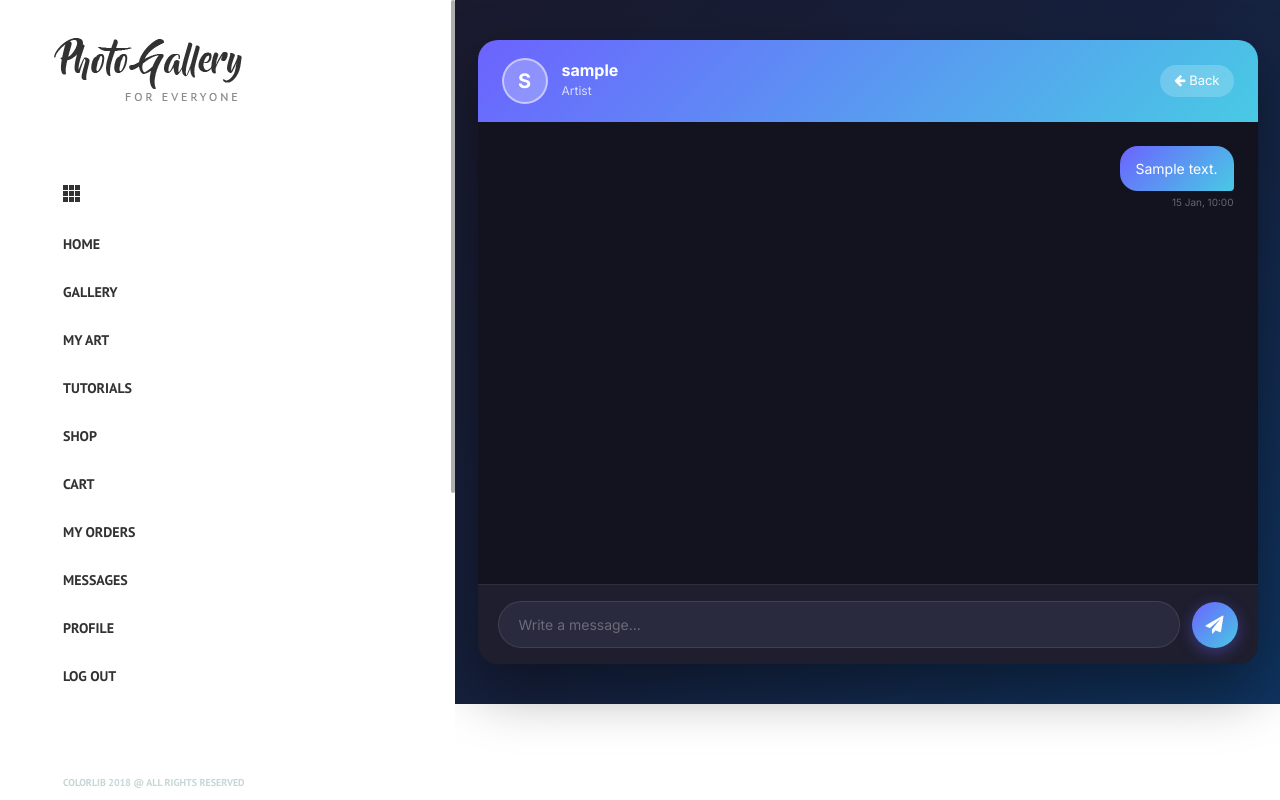
After one commit to VishnuSuresh0204/Art-Learning, a Django app: page /chat/1/ in a window 1280 px wide. The commit adds this page. Run offline with Django 5.2, Linux system fonts and the light colour scheme; a user stored in the database is signed in; tables that the repository leaves empty hold one stand-in row (values such as "Sample post"); some libraries are stand-ins or nearby versions.

Commit message:
feat: Add user-to-user chat system and drawing management
- Add Chat model with sender, receiver, message, date, status fields
- Add migration 0009_chat for the new Chat model
- Implement chat_view, send_message, my_chats views in views.py
- Implement edit_drawing view for owners to update their artwork
- Register URL routes for chat/<receiver_id>/, send_message/, my_chats/, edit_drawing/
- Add chat.html: premium dark-themed chat interface with gradient bubbles
- Add my_chats.html: clean light-themed conversation list with avatars
- Add edit_drawing.html: form to update drawing title, description, image
- Update drawing_detail.html: owner sees Edit/Delete buttons, visitors see Chat with Artist
- Update USER/commen.html: add Messages link to navigation menu

```diff
--- a/art/art/urls.py
+++ b/art/art/urls.py
@@ -33,6 +33,7 @@ urlpatterns = [
     path('all_drawings/', views.all_drawings),        # Gallery
     path('delete_drawing/', views.delete_drawing),
     path('drawing_detail', views.drawing_detail),
+    path('edit_drawing/', views.edit_drawing, name='edit_drawing'),
     path('edit_feedback', views.edit_feedback),
 
     # --- USER SHOP & VIDEOS ---
@@ -82,6 +83,11 @@ urlpatterns = [
     path("delete_product_feedback_user/", views.delete_product_feedback_user),
     path("delete_drawing_feedback_user/", views.delete_drawing_feedback_user),
 
+    # --- CHAT ---
+    path('chat/<int:receiver_id>/', views.chat_view, name='chat_view'),
+    path('send_message/', views.send_message, name='send_message'),
+    path('my_chats/', views.my_chats, name='my_chats'),
+
 ]
 
 if settings.DEBUG:
--- a/art/myapp/views.py
+++ b/art/myapp/views.py
@@ -806,6 +806,116 @@ def unblock_shop(request):
     return redirect("/view_shops")
 
 
+# ==============================================================================
+#                               CHAT SYSTEM VIEWS
+# ==============================================================================
+
+def chat_view(request, receiver_id):
+    """View conversation between current user and another user."""
+    if not request.user.is_authenticated:
+        return redirect("/login")
+
+    receiver_login = get_object_or_404(Login, id=receiver_id)
+
+    # Identify sender and receiver profiles for display names if needed
+    # (Using Login model for simplicity in chat storage, but might want User info)
+
+    messages_list = Chat.objects.filter(
+        (models.Q(sender=request.user) & models.Q(receiver=receiver_login)) |
+        (models.Q(sender=receiver_login) & models.Q(receiver=request.user))
+    ).order_by('date')
+
+    # Mark received messages as read
+    Chat.objects.filter(sender=receiver_login, receiver=request.user, status='unread').update(status='read')
+
+    return render(request, "USER/chat.html", {
+        "messages_list": messages_list,
+        "receiver_login": receiver_login,
+        "current_user": request.user
+    })
+
+
+def send_message(request):
+    """AJAX or Form POST to send a chat message."""
+    if request.method == "POST":
+        if not request.user.is_authenticated:
+            return redirect("/login")
+
+        receiver_id = request.POST.get("receiver_id")
+        content = request.POST.get("message")
+
+        receiver_login = get_object_or_404(Login, id=receiver_id)
+
+        if content:
+            Chat.objects.create(
+                sender=request.user,
+                receiver=receiver_login,
+                message=content
+            )
+
+        return redirect(f"/chat/{receiver_id}/")
+
+    return redirect("/user_home")
+
+
+def my_chats(request):
+    """List all active conversations for the current user."""
+    if not request.user.is_authenticated:
+        return redirect("/login")
+
+    # Find unique logins the user has chatted with
+    sent_to = Chat.objects.filter(sender=request.user).values_list('receiver', flat=True)
+    received_from = Chat.objects.filter(receiver=request.user).values_list('sender', flat=True)
+
+    interacted_ids = set(list(sent_to) + list(received_from))
+    interacted_logins = Login.objects.filter(id__in=interacted_ids).exclude(id=request.user.id)
+
+    # Attach the last message and unread count for each contact
+    contacts = []
+    for contact in interacted_logins:
+        last_msg = Chat.objects.filter(
+            (models.Q(sender=request.user) & models.Q(receiver=contact)) |
+            (models.Q(sender=contact) & models.Q(receiver=request.user))
+        ).order_by('-date').first()
+
+        unread_count = Chat.objects.filter(sender=contact, receiver=request.user, status='unread').count()
+
+        contacts.append({
+            "login": contact,
+            "last_message": last_msg,
+            "unread_count": unread_count
+        })
+
+    return render(request, "USER/my_chats.html", {"contacts": contacts})
+
+
+def edit_drawing(request):
+    """Edit a drawing uploaded by the current user."""
+    if 'uid' not in request.session:
+        return redirect("/login")
+
+    drawing_id = request.GET.get("id")
+    drawing = get_object_or_404(Drawing, id=drawing_id)
+
+    # Security check: Ensure owner is editing
+    if drawing.user.loginid.id != request.session['uid']:
+        messages.error(request, "You cannot edit this drawing.")
+        return redirect("/view_drawings")
+
+    if request.method == "POST":
+        drawing.title = request.POST.get("title")
+        drawing.description = request.POST.get("description")
+
+        if request.FILES.get("image"):
+            drawing.image = request.FILES.get("image")
+
+        drawing.save()
+        messages.success(request, "Drawing updated successfully!")
+        return redirect(f"/drawing_detail?id={drawing.id}")
+
+    return render(request, "USER/edit_drawing.html", {"drawing": drawing})
+
+
 def admin_add_video(request):
     """Admin add tutorial video"""
     if request.method == "POST":
--- /dev/null
+++ b/art/templates/USER/chat.html
@@ -0,0 +1,287 @@
+{% extends "USER/commen.html" %}
+{% block content %}
+
+<style>
+    @import url('https://fonts.googleapis.com/css2?family=Inter:wght@400;500;600;700&display=swap');
+
+    .chat-page-wrapper {
+        min-height: 85vh;
+        display: flex;
+        align-items: center;
+        justify-content: center;
+        padding: 40px 15px;
+        background: linear-gradient(135deg, #1a1a2e 0%, #16213e 50%, #0f3460 100%);
+    }
+
+    .chat-card {
+        width: 100%;
+        max-width: 780px;
+        border-radius: 20px;
+        overflow: hidden;
+        box-shadow: 0 25px 60px rgba(0, 0, 0, 0.4);
+        display: flex;
+        flex-direction: column;
+        height: 78vh;
+        background: #1e1e2e;
+        font-family: 'Inter', sans-serif;
+    }
+
+    /* Header */
+    .chat-header {
+        background: linear-gradient(135deg, #6c63ff, #48cae4);
+        padding: 18px 24px;
+        display: flex;
+        align-items: center;
+        gap: 14px;
+        flex-shrink: 0;
+    }
+
+    .chat-avatar {
+        width: 46px;
+        height: 46px;
+        border-radius: 50%;
+        background: rgba(255, 255, 255, 0.25);
+        display: flex;
+        align-items: center;
+        justify-content: center;
+        font-size: 20px;
+        font-weight: 700;
+        color: #fff;
+        text-transform: uppercase;
+        border: 2px solid rgba(255, 255, 255, 0.5);
+    }
+
+    .chat-header-info h4 {
+        margin: 0;
+        font-size: 16px;
+        font-weight: 700;
+        color: #fff;
+    }
+
+    .chat-header-info p {
+        margin: 0;
+        font-size: 12px;
+        color: rgba(255, 255, 255, 0.75);
+    }
+
+    .chat-header-back {
+        margin-left: auto;
+        color: #fff;
+        text-decoration: none;
+        font-size: 13px;
+        background: rgba(255, 255, 255, 0.2);
+        padding: 6px 14px;
+        border-radius: 20px;
+        transition: background 0.2s;
+    }
+
+    .chat-header-back:hover {
+        background: rgba(255, 255, 255, 0.35);
+        color: #fff;
+        text-decoration: none;
+    }
+
+    /* Messages Area */
+    .chat-messages {
+        flex: 1;
+        overflow-y: auto;
+        padding: 24px;
+        display: flex;
+        flex-direction: column;
+        gap: 12px;
+        background: #13131f;
+    }
+
+    .chat-messages::-webkit-scrollbar {
+        width: 6px;
+    }
+
+    .chat-messages::-webkit-scrollbar-track {
+        background: transparent;
+    }
+
+    .chat-messages::-webkit-scrollbar-thumb {
+        background: rgba(255, 255, 255, 0.1);
+        border-radius: 10px;
+    }
+
+    /* Message Groups */
+    .msg-group {
+        display: flex;
+        flex-direction: column;
+    }
+
+    .msg-group.sent {
+        align-items: flex-end;
+    }
+
+    .msg-group.received {
+        align-items: flex-start;
+    }
+
+    .msg-bubble {
+        max-width: 68%;
+        padding: 12px 16px;
+        border-radius: 18px;
+        font-size: 14px;
+        line-height: 1.5;
+        word-wrap: break-word;
+        position: relative;
+    }
+
+    .msg-group.sent .msg-bubble {
+        background: linear-gradient(135deg, #6c63ff, #48cae4);
+        color: #fff;
+        border-bottom-right-radius: 4px;
+    }
+
+    .msg-group.received .msg-bubble {
+        background: #2a2a3e;
+        color: #e0e0f0;
+        border-bottom-left-radius: 4px;
+    }
+
+    .msg-time {
+        font-size: 10px;
+        margin-top: 4px;
+        color: rgba(255, 255, 255, 0.35);
+    }
+
+    .msg-group.sent .msg-time {
+        text-align: right;
+    }
+
+    .msg-group.received .msg-time {
+        text-align: left;
+    }
+
+    /* Empty State */
+    .chat-empty {
+        flex: 1;
+        display: flex;
+        flex-direction: column;
+        align-items: center;
+        justify-content: center;
+        color: rgba(255, 255, 255, 0.25);
+        gap: 12px;
+    }
+
+    .chat-empty i {
+        font-size: 48px;
+    }
+
+    .chat-empty p {
+        font-size: 14px;
+    }
+
+    /* Input Area */
+    .chat-input-bar {
+        padding: 16px 20px;
+        background: #1e1e2e;
+        border-top: 1px solid rgba(255, 255, 255, 0.07);
+        display: flex;
+        align-items: center;
+        gap: 12px;
+        flex-shrink: 0;
+    }
+
+    .chat-input {
+        flex: 1;
+        background: #2a2a3e;
+        border: 1px solid rgba(255, 255, 255, 0.1);
+        border-radius: 25px;
+        padding: 12px 20px;
+        color: #fff;
+        font-size: 14px;
+        font-family: 'Inter', sans-serif;
+        outline: none;
+        transition: border-color 0.2s;
+    }
+
+    .chat-input::placeholder {
+        color: rgba(255, 255, 255, 0.3);
+    }
+
+    .chat-input:focus {
+        border-color: #6c63ff;
+    }
+
+    .send-btn {
+        width: 46px;
+        height: 46px;
+        border-radius: 50%;
+        background: linear-gradient(135deg, #6c63ff, #48cae4);
+        border: none;
+        color: #fff;
+        font-size: 18px;
+        display: flex;
+        align-items: center;
+        justify-content: center;
+        cursor: pointer;
+        flex-shrink: 0;
+        transition: transform 0.15s, box-shadow 0.2s;
+        box-shadow: 0 4px 15px rgba(108, 99, 255, 0.4);
+    }
+
+    .send-btn:hover {
+        transform: scale(1.08);
+        box-shadow: 0 6px 20px rgba(108, 99, 255, 0.6);
+    }
+</style>
+
+<div class="chat-page-wrapper">
+    <div class="chat-card">
+
+        <!-- Header -->
+        <div class="chat-header">
+            <div class="chat-avatar">{{ receiver_login.username|first }}</div>
+            <div class="chat-header-info">
+                <h4>{{ receiver_login.username }}</h4>
+                <p>Artist</p>
+            </div>
+            <a href="/my_chats/" class="chat-header-back">
+                <i class="fa fa-arrow-left"></i> Back
+            </a>
+        </div>
+
+        <!-- Messages -->
+        <div class="chat-messages" id="chat-box">
+            {% for chat in messages_list %}
+            <div class="msg-group {% if chat.sender == current_user %}sent{% else %}received{% endif %}">
+                <div class="msg-bubble">{{ chat.message }}</div>
+                <span class="msg-time">{{ chat.date|date:"d M, H:i" }}</span>
+            </div>
+            {% empty %}
+            <div class="chat-empty">
+                <i class="fa fa-comments"></i>
+                <p>No messages yet — say something!</p>
+            </div>
+            {% endfor %}
+        </div>
+
+        <!-- Input Bar -->
+        <form action="/send_message/" method="POST" class="chat-input-bar" id="chat-form">
+            {% csrf_token %}
+            <input type="hidden" name="receiver_id" value="{{ receiver_login.id }}">
+            <input type="text" name="message" class="chat-input" placeholder="Write a message…" required
+                autocomplete="off" id="msg-input">
+            <button type="submit" class="send-btn" title="Send">
+                <i class="fa fa-paper-plane"></i>
+            </button>
+        </form>
+
+    </div>
+</div>
+
+<script>
+    // Scroll to bottom on load
+    var chatBox = document.getElementById("chat-box");
+    chatBox.scrollTop = chatBox.scrollHeight;
+
+    // Smooth send - focus input after send
+    document.getElementById("chat-form").addEventListener("submit", function () {
+        setTimeout(function () { document.getElementById("msg-input").focus(); }, 100);
+    });
+</script>
+
+{% endblock %}
--- a/art/templates/USER/commen.html
+++ b/art/templates/USER/commen.html
@@ -67,6 +67,8 @@
 					<li class="{% if request.path == '/my_orders/' %}active{% endif %}"><a href="/my_orders">My
 							Orders</a>
 					</li>
+					<li class="{% if request.path == '/my_chats/' %}active{% endif %}"><a href="/my_chats">Messages</a>
+					</li>
 					<li
 						class="{% if request.path == '/profile/' or request.path == '/edit_profile/' %}active{% endif %}">
 						<a href="/profile">Profile</a>
```
Also changed, not shown: art/myapp/models.py (+14 -0 lines), art/templates/USER/drawing_detail.html (+22 -3 lines), art/templates/USER/edit_drawing.html (added, +43 -0 lines), art/templates/USER/my_chats.html (added, +221 -0 lines), art/myapp/migrations/0009_chat.py (added).
